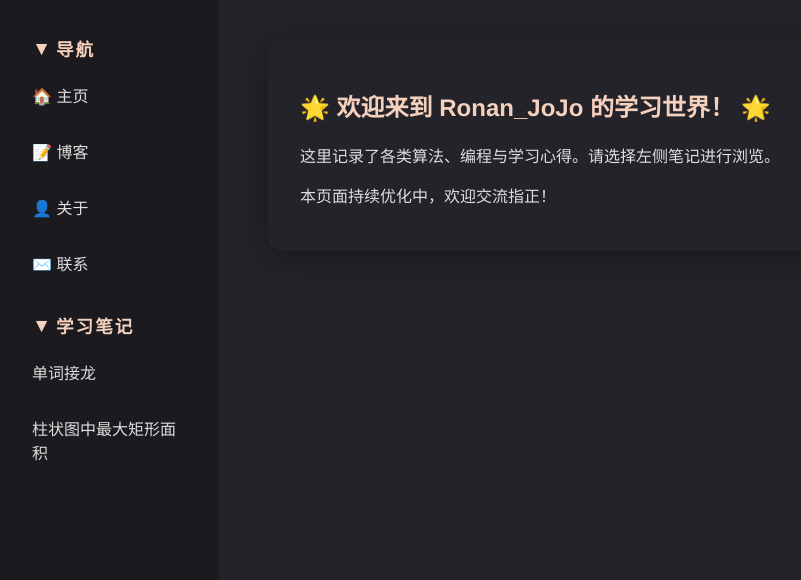
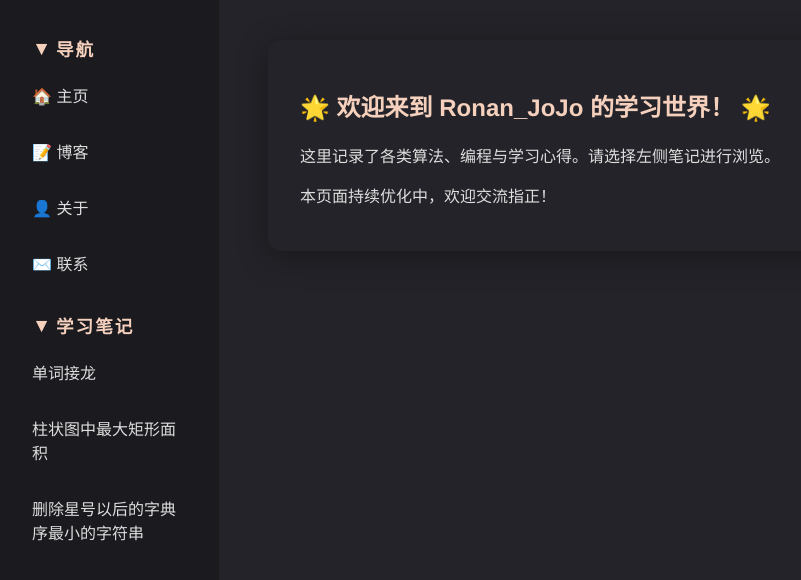
Before and after one commit to RonanLx/myblog, a plain HTML site: page accelerators.html in a window 1280 px wide. Shown: the whole page, without its empty margins (0-801 px from the left). Drawn offline with Linux system fonts and the light colour scheme.

Commit message:
笔记更新

```diff
--- a/accelerators.html
+++ b/accelerators.html
@@ -205,6 +205,7 @@
       <ul class="note-list" id="note-list">
         <li onclick="showNote('word-chain', this)">单词接龙</li>
         <li onclick="showNote('largest-rectangle', this)">柱状图中最大矩形面积</li>
+        <li onclick="showNote('clear-stars', this)">删除星号以后的字典序最小的字符串</li>
         <!-- 更多笔记添加在这里 -->
       </ul>
     </div>
```
